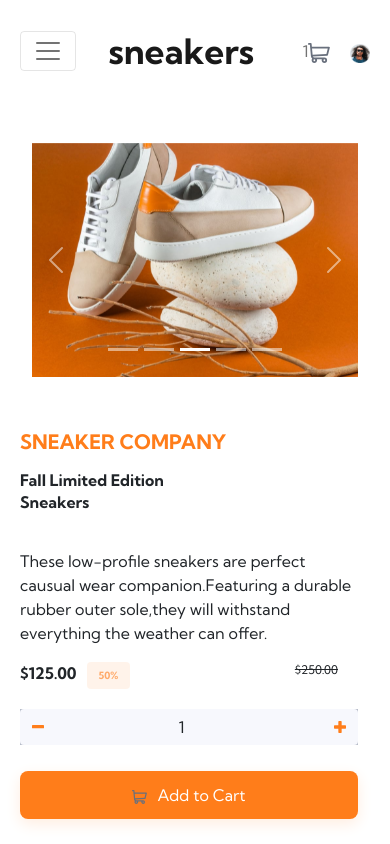
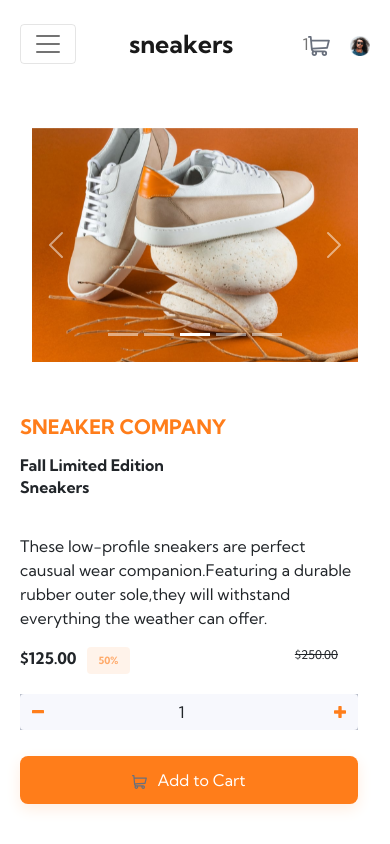
Before and after one commit to thatseogirl/E-commerce-Landing-Page, a React (Create React App) app: page / in a window 390 px wide. Built offline with nearby package versions, Linux system fonts and the light colour scheme.

Commit message:
thin mobile

```diff
--- a/src/components/Content/Content.css
+++ b/src/components/Content/Content.css
@@ -113,6 +113,12 @@ input {
     padding-left: 80px;
   }
 }
+@media only screen and (max-width: 990px){
+  .fall-profile{
+  padding-left: 0px;
+}
+}
+
 @media only screen and (max-width: 600px) {
   .discount {
     display: flex;
--- a/src/components/Navigation/Navigation.css
+++ b/src/components/Navigation/Navigation.css
@@ -43,3 +43,8 @@
         display: none;
     }
 }
+@media only screen and (max-width: 400px) {
+    .mobile-text{
+        font-size: 25px;
+    }
+}
```
